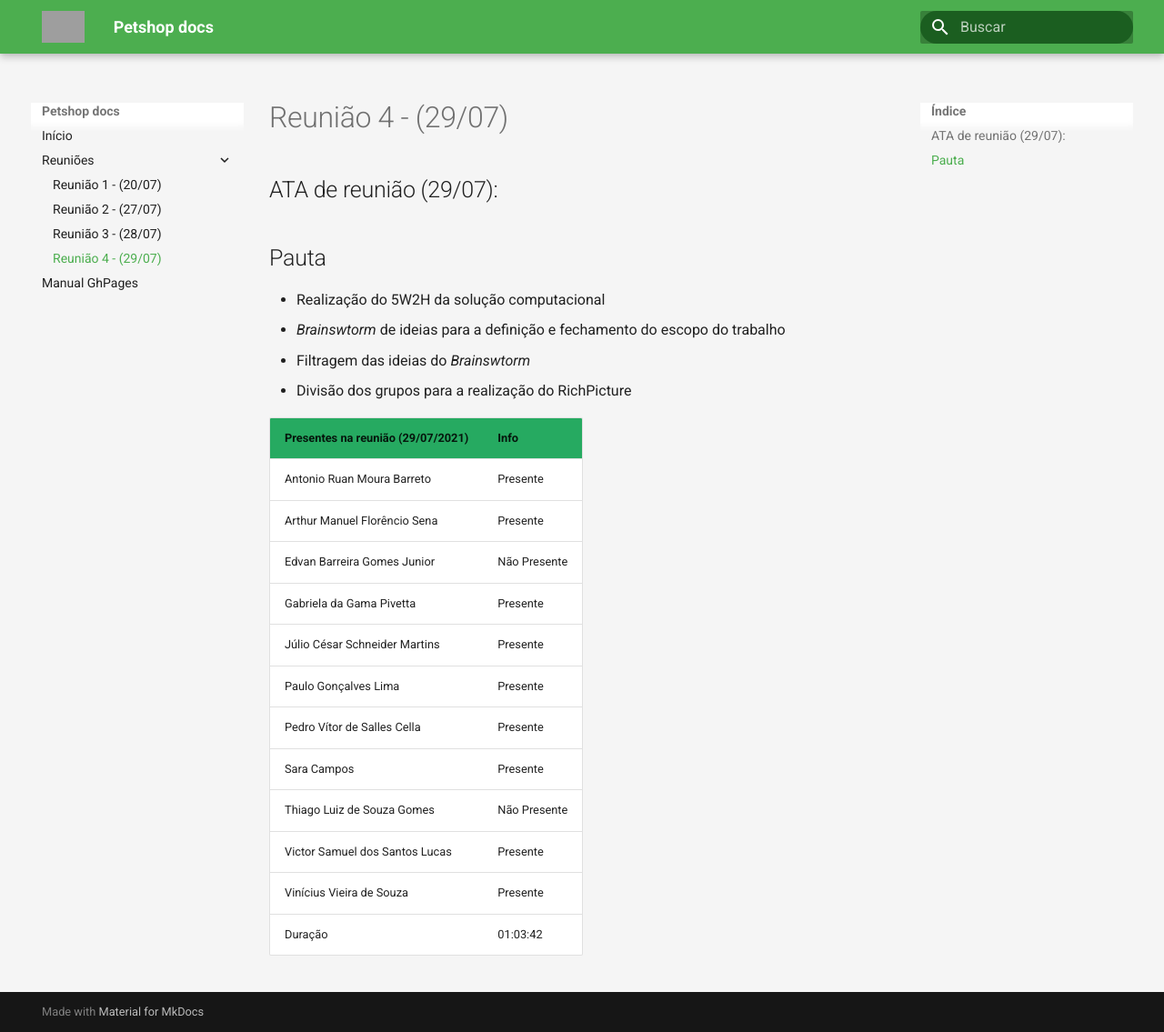
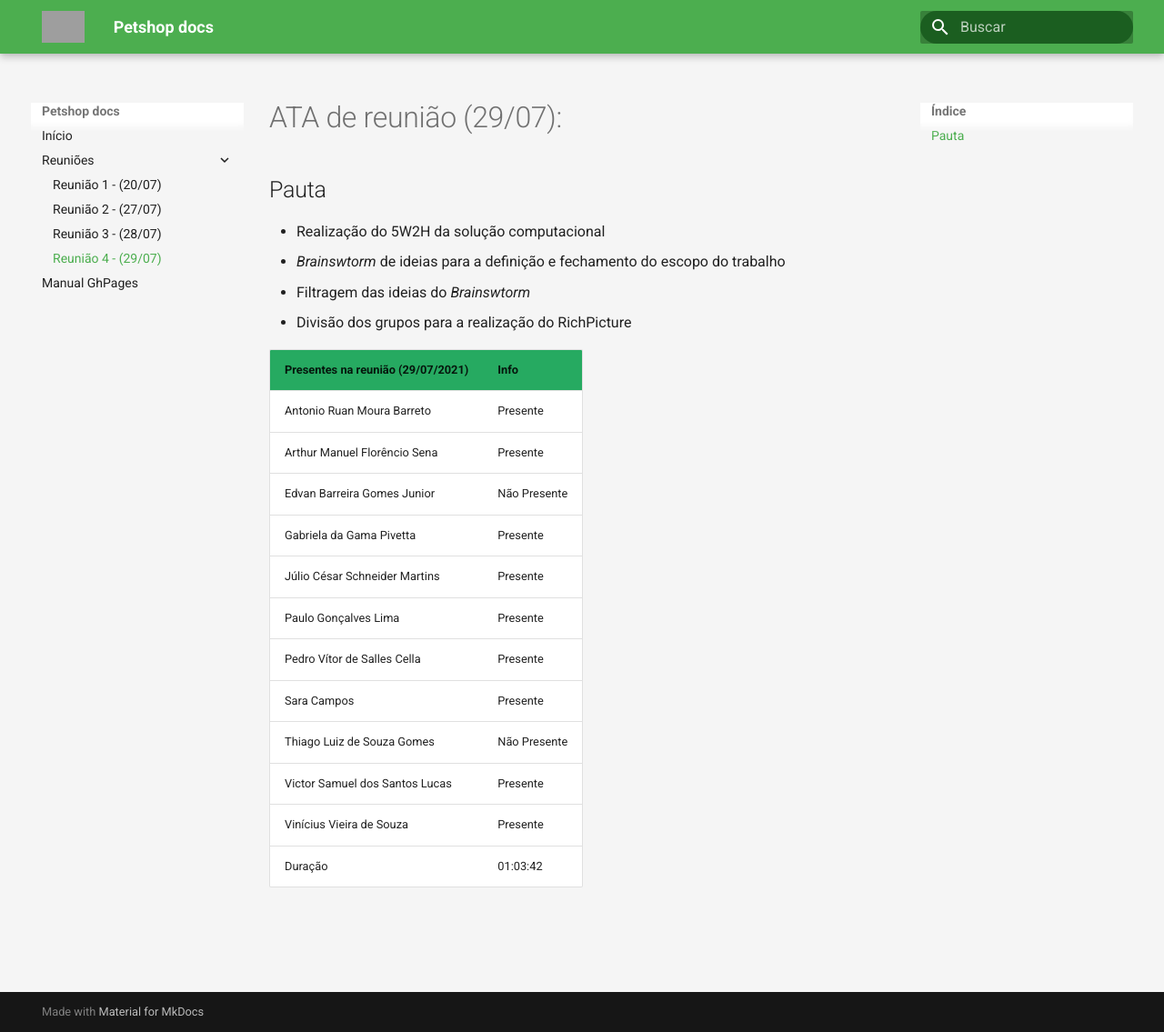
Before and after one commit to UnBArqDsw2021-1/2021.1_G3_PetStop_docs, an MkDocs documentation site: the page built from docs/reunioes/reuniao4.md, in a window 1280 px wide and 1135 px high. Shown: the whole window at 91% size. Built offline with MkDocs 1.6.1 and Material for MkDocs 9.7.7, drawn with Linux system fonts in a browser that asks for light colours; grey boxes are pictures that could not be loaded.

Commit message:
Correcao textual

```diff
--- a/docs/reunioes/reuniao4.md
+++ b/docs/reunioes/reuniao4.md
@@ -1,4 +1,5 @@
-## ATA de reunião (29/07):
+# ATA de reunião (29/07):
+
 ## Pauta
 - Realização do 5W2H da solução computacional
 - <i>Brainswtorm</i> de ideias para a definição e fechamento do escopo do trabalho
```
